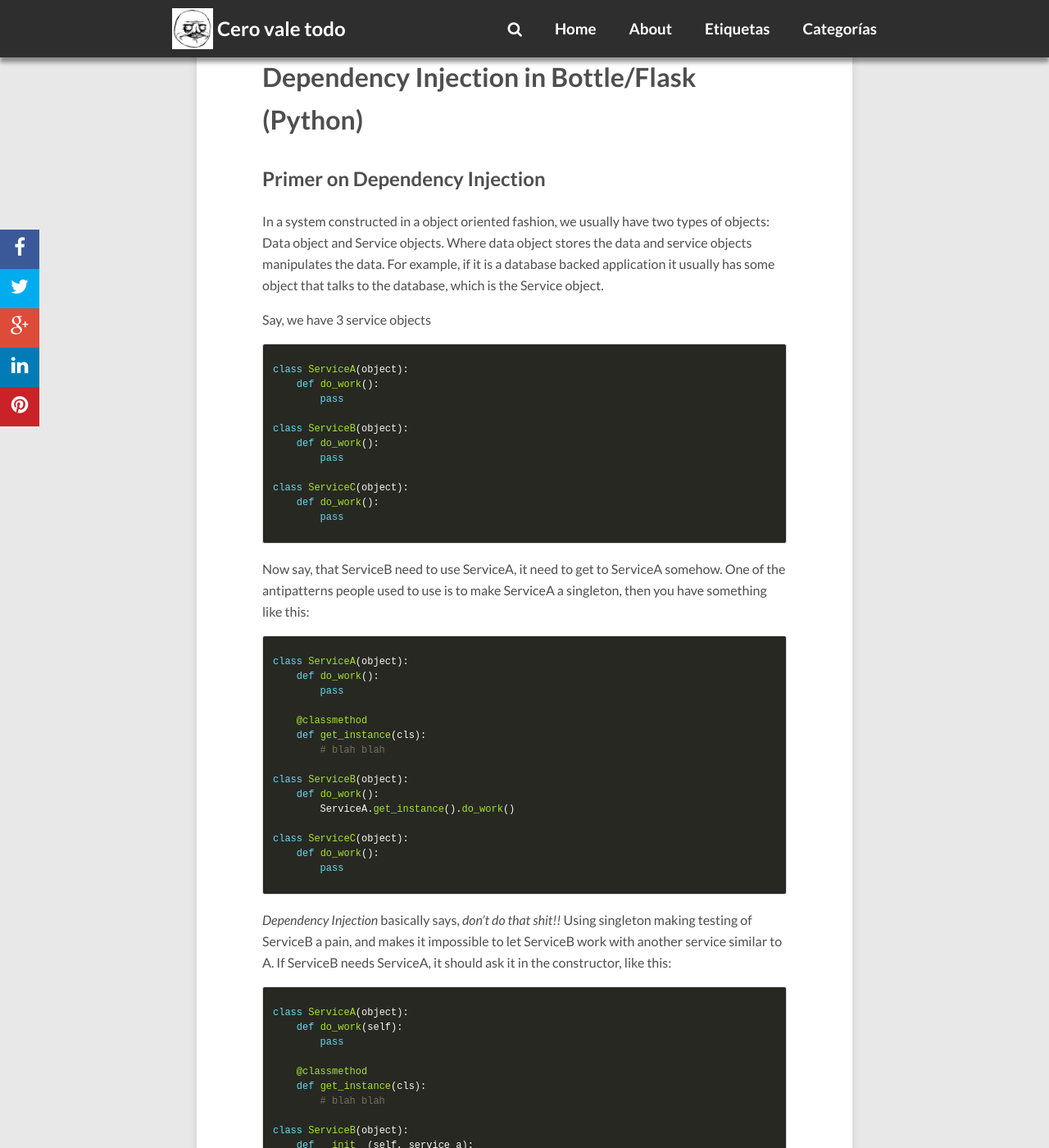
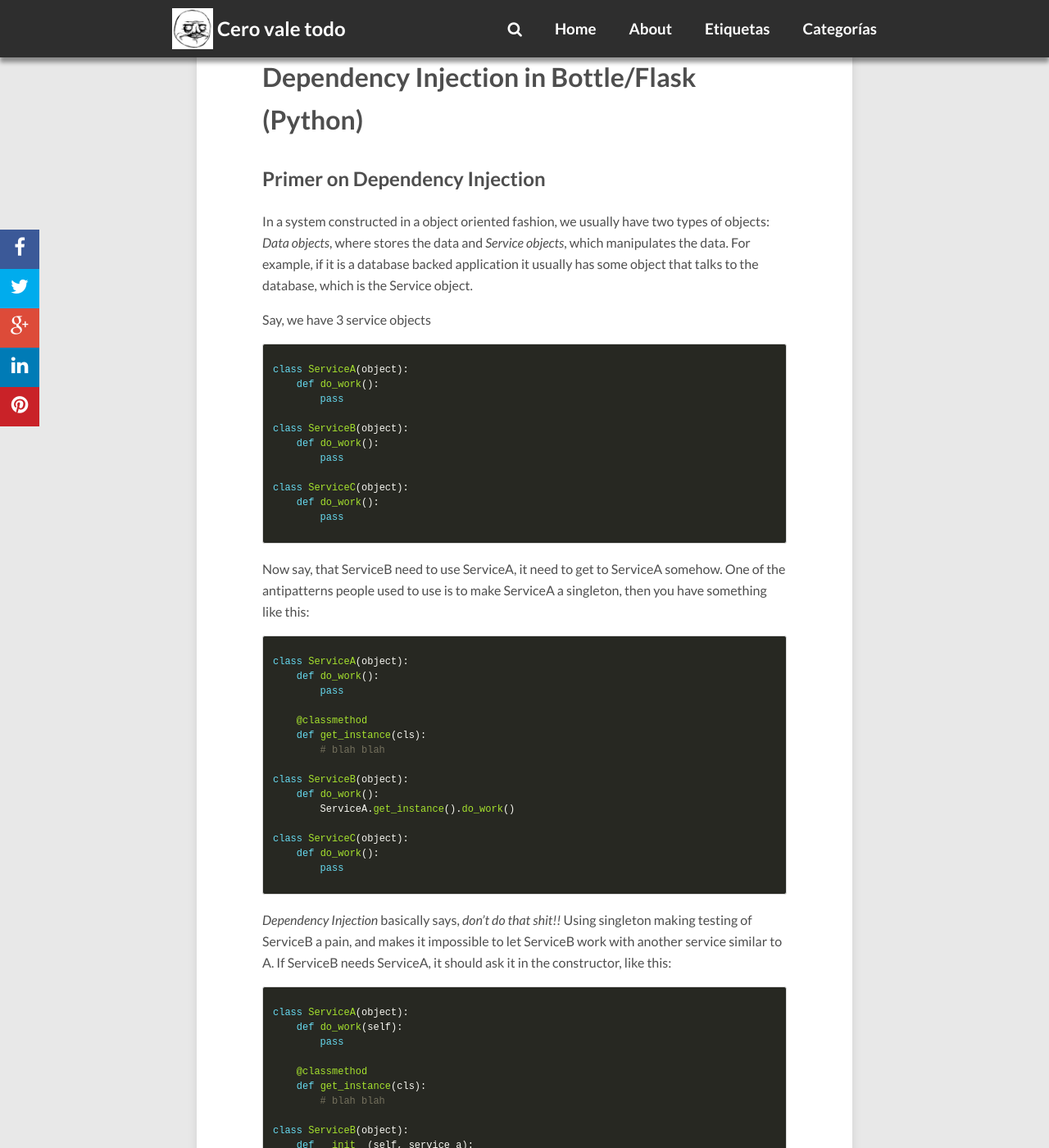
Before and after one commit to qihqi/qihqi.github.io, a Jekyll site: the page built from _posts/2016-04-02-dependency-injection-python.md, in a window 1280 px wide and 1400 px high, scrolled down 359 px. Shown: the whole window at 82% size. Built offline with Jekyll 4.4.1, drawn with Linux system fonts in a browser that asks for light colours; nearby versions of some CDN libraries; comment, search, counter and statistics services are not loaded; some of the changed text lies outside the part shown.

Commit message:
Wording on dependency injection

```diff
--- a/_config.yml
+++ b/_config.yml
@@ -63,7 +63,7 @@
 # http://en.wikipedia.org/wiki/List_of_tz_database_time_zones
 timezone:    America/Guayaquil
 future:      true
-highlighter: pygments
+highlighter: rouge
 markdown:    kramdown
 gems:
   - jekyll-sitemap
--- a/_posts/2016-04-02-dependency-injection-python.md
+++ b/_posts/2016-04-02-dependency-injection-python.md
@@ -10,8 +10,8 @@ Primer on Dependency Injection
 ------------------------------
 
 In a system constructed in a object oriented fashion, we usually
-have two types of objects: Data object and Service objects. Where data
-object stores the data and service objects manipulates the data. For example,
+have two types of objects: _Data objects_, where
+stores the data and _Service objects_, which manipulates the data. For example,
 if it is a database backed application it usually has some
 object that talks to the database, which is the Service object.
 
```
Also changed, not shown: other parts of _posts/2016-04-02-dependency-injection-python.md (+6 -4 lines).
